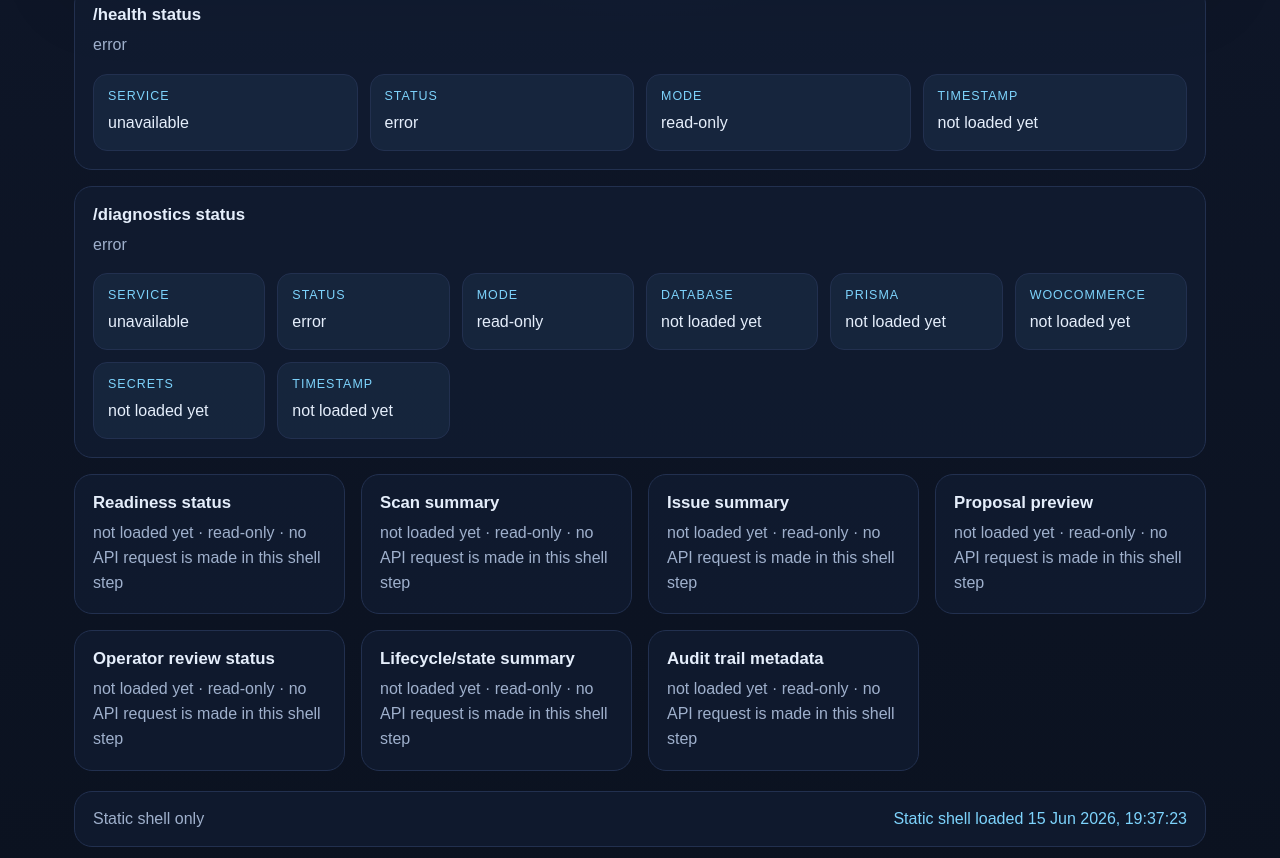
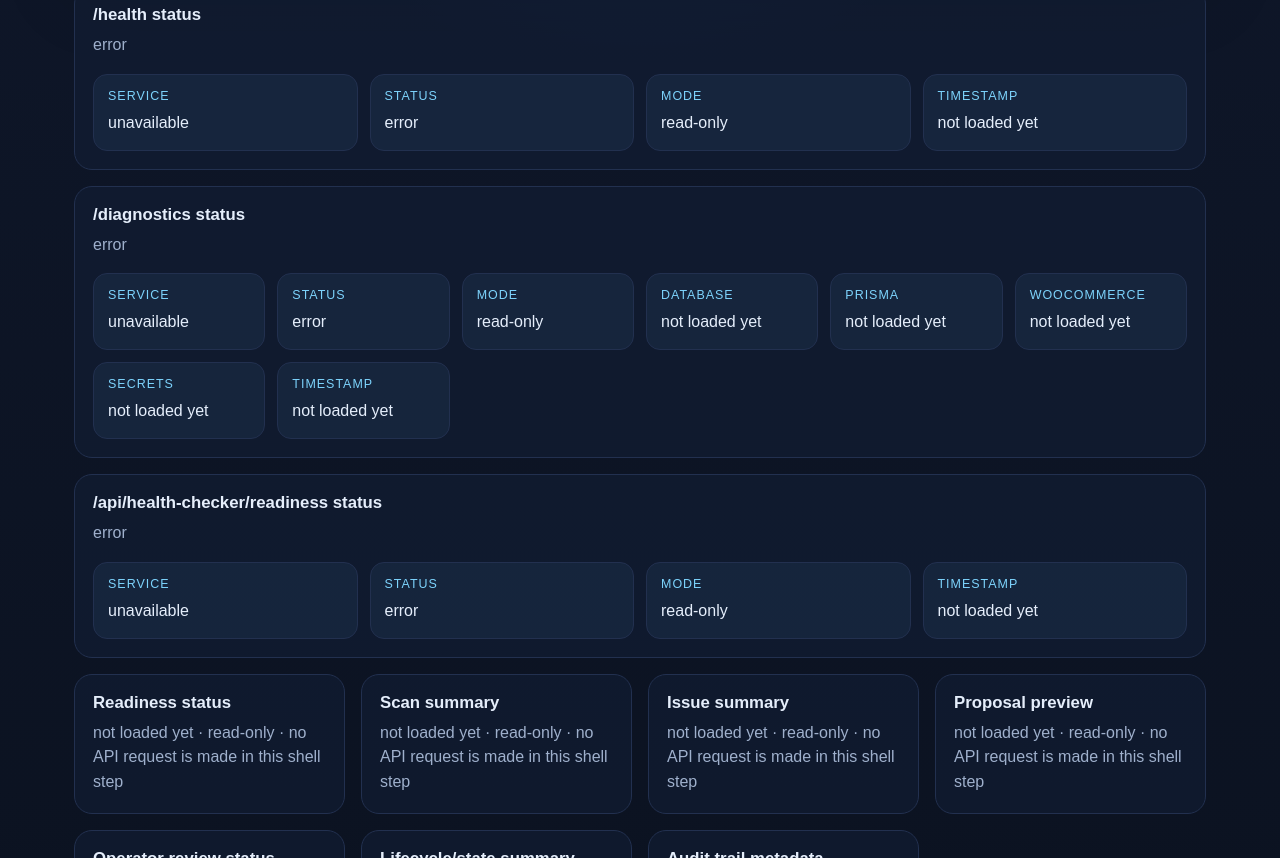
Before and after one commit to Xiaano/sam-mvp, a website: page apps/web/public/index.html in a window 1280 px wide. Shown: the part 367-1225 px from the top of the page. Drawn offline with Linux system fonts and the light colour scheme; no server answers.

Commit message:
feat: add read-only readiness status fetch

```diff
--- a/apps/web/public/app.js
+++ b/apps/web/public/app.js
@@ -1,10 +1,12 @@
 document.addEventListener("DOMContentLoaded", () => {
   const marker = document.getElementById("loaded-marker");
+
   const healthState = document.getElementById("health-state");
   const healthService = document.getElementById("health-service");
   const healthStatus = document.getElementById("health-status");
   const healthMode = document.getElementById("health-mode");
   const healthTimestamp = document.getElementById("health-timestamp");
+
   const diagnosticsState = document.getElementById("diagnostics-state");
   const diagnosticsService = document.getElementById("diagnostics-service");
   const diagnosticsStatus = document.getElementById("diagnostics-status");
@@ -14,6 +16,13 @@ document.addEventListener("DOMContentLoaded", () => {
   const diagnosticsWoocommerce = document.getElementById("diagnostics-woocommerce");
   const diagnosticsSecrets = document.getElementById("diagnostics-secrets");
   const diagnosticsTimestamp = document.getElementById("diagnostics-timestamp");
+
+  const readinessState = document.getElementById("readiness-state");
+  const readinessService = document.getElementById("readiness-service");
+  const readinessStatus = document.getElementById("readiness-status");
+  const readinessMode = document.getElementById("readiness-mode");
+  const readinessTimestamp = document.getElementById("readiness-timestamp");
+
   const apiBaseUrl = "http://localhost:3000";
 
   document.body.setAttribute("data-shell-state", "loaded");
@@ -36,8 +45,13 @@ document.addEventListener("DOMContentLoaded", () => {
     diagnosticsState.textContent = "loading";
   }
 
+  if (readinessState) {
+    readinessState.textContent = "loading";
+  }
+
   void loadHealth();
   void loadDiagnostics();
+  void loadReadiness();
 
   async function loadHealth() {
     try {
@@ -97,9 +111,34 @@ document.addEventListener("DOMContentLoaded", () => {
     }
   }
 
+  async function loadReadiness() {
+    try {
+      const response = await fetch(new URL("/api/health-checker/readiness", apiBaseUrl));
+
+      if (!response.ok) {
+        throw new Error(`HTTP ${response.status}`);
+      }
+
+      const payload = await response.json();
+      renderReadiness({
+        service: payload.service ?? "not loaded yet",
+        status: payload.status ?? "not loaded yet",
+        mode: payload.mode ?? "not loaded yet",
+        timestamp: payload.timestamp ?? "not loaded yet",
+      });
+    } catch {
+      renderReadiness({
+        service: "unavailable",
+        status: "error",
+        mode: "read-only",
+        timestamp: "not loaded yet",
+      });
+    }
+  }
+
   function renderHealth({ service, status, mode, timestamp }) {
     if (healthState) {
-      healthState.textContent = `${status}`;
+      healthState.textContent = status;
     }
 
     if (healthService) {
@@ -130,7 +169,7 @@ document.addEventListener("DOMContentLoaded", () => {
     timestamp,
   }) {
     if (diagnosticsState) {
-      diagnosticsState.textContent = `${status}`;
+      diagnosticsState.textContent = status;
     }
 
     if (diagnosticsService) {
@@ -165,4 +204,26 @@ document.addEventListener("DOMContentLoaded", () => {
       diagnosticsTimestamp.textContent = timestamp;
     }
   }
+
+  function renderReadiness({ service, status, mode, timestamp }) {
+    if (readinessState) {
+      readinessState.textContent = status;
+    }
+
+    if (readinessService) {
+      readinessService.textContent = service;
+    }
+
+    if (readinessStatus) {
+      readinessStatus.textContent = status;
+    }
+
+    if (readinessMode) {
+      readinessMode.textContent = mode;
+    }
+
+    if (readinessTimestamp) {
+      readinessTimestamp.textContent = timestamp;
+    }
+  }
 });
--- a/apps/web/public/index.html
+++ b/apps/web/public/index.html
@@ -88,6 +88,29 @@
           </dl>
         </article>
 
+        <article class="primary">
+          <h2>/api/health-checker/readiness status</h2>
+          <p class="slot-state" id="readiness-state">loading</p>
+          <dl class="status-grid">
+            <div>
+              <dt>service</dt>
+              <dd id="readiness-service">not loaded yet</dd>
+            </div>
+            <div>
+              <dt>status</dt>
+              <dd id="readiness-status">not loaded yet</dd>
+            </div>
+            <div>
+              <dt>mode</dt>
+              <dd id="readiness-mode">not loaded yet</dd>
+            </div>
+            <div>
+              <dt>timestamp</dt>
+              <dd id="readiness-timestamp">not loaded yet</dd>
+            </div>
+          </dl>
+        </article>
+
         <article>
           <h2>Readiness status</h2>
           <p class="slot-state">not loaded yet · read-only · no API request is made in this shell step</p>
```
